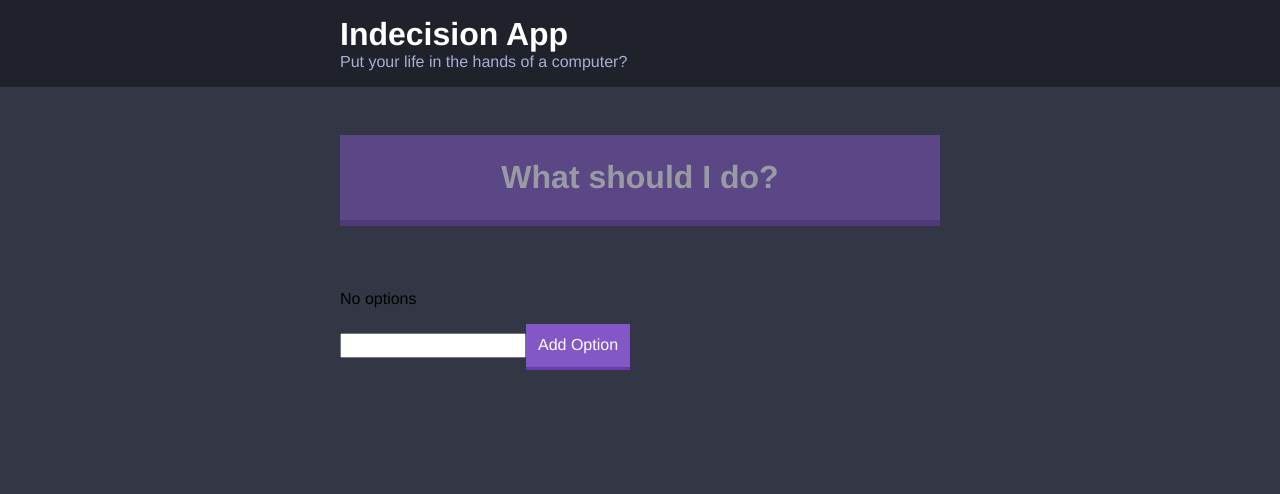
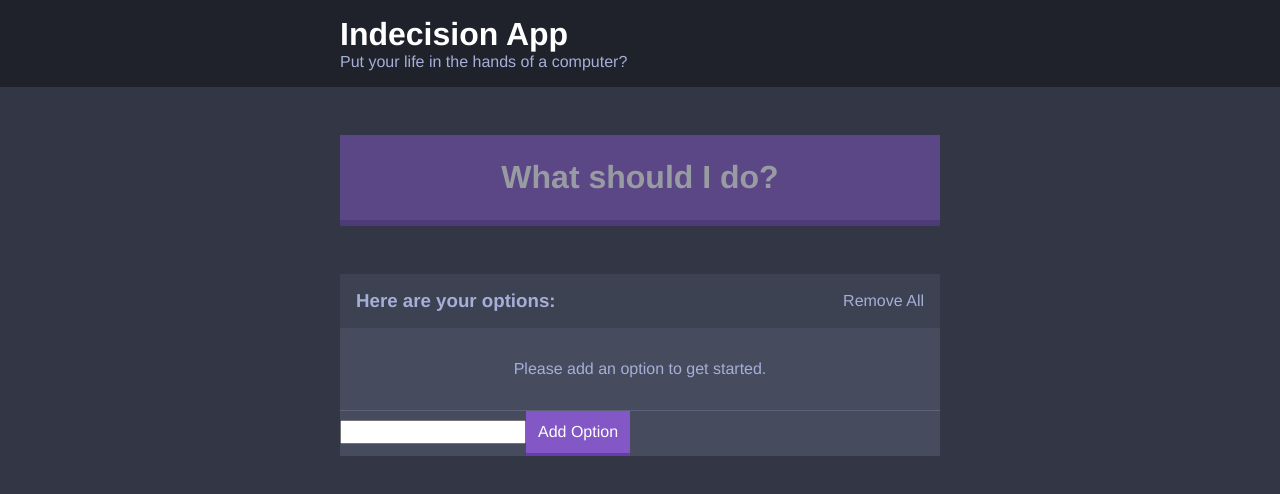
Before and after one commit to andy-wanganqi/learn-react-indecision, a React app: page / in a window 1280 px wide. Shown: the top 494 px of the page. Built offline with nearby package versions, Linux system fonts and the light colour scheme.

Commit message:
69. Styling the Options List

```diff
--- a/src/components/indecision-app.jsx
+++ b/src/components/indecision-app.jsx
@@ -85,6 +85,7 @@ class IndecisionApp extends React.Component {
             isOptionsValid={this.isOptionsValid()}
             handleMakeDecision={this.handleMakeDecision}
           />
+          <div className='widget'>
             <Options options={this.state.options}
               handleRemoveAllOptions={this.handleRemoveAllOptions}
               handleRemoveOption={this.handleRemoveOption}
@@ -92,6 +93,7 @@ class IndecisionApp extends React.Component {
             <OptionForm
               handleAddOption={this.handleAddOption}
             />
+          </div>
         </div>
         <OptionModal
           selectedOption={this.state.selectedOption}
--- a/src/components/options.jsx
+++ b/src/components/options.jsx
@@ -1,23 +1,27 @@
 import React from "react"
 import Option from './option.jsx'
 
-const Options = (props) => props.options.length > 0
-  ? (
-    <div>
-      <p>Here are your options:</p>
-      <div>
-        {
-          props.options.map((option) => <Option key={option} option={option} handleRemoveOption={props.handleRemoveOption} />)
-        }
-      </div>
+const Options = (props) => (
+  <div>
+    <div className="widget-header">
+      <h3 className="widget-header__title">Here are your options:</h3>
       <button
         className="button button--link"
         onClick={props.handleRemoveAllOptions}
       >Remove All</button>
     </div>
-  )
-  : (
-    <p>No options</p>
-  )
+
+    {props.options.length == 0 &&
+      <div className="widget__prompt">
+        <p>Please add an option to get started.</p>
+      </div>
+    }
+
+    {
+      props.options.map((option) => <Option key={option} option={option} handleRemoveOption={props.handleRemoveOption} />)
+    }
+  </div>
+)
+
 
 export default Options
--- a/src/styles/base/_settings.scss
+++ b/src/styles/base/_settings.scss
@@ -2,6 +2,8 @@ $off-black: #20222b;
 $off-white: #a5afd7;
 $dark-blue: #333745;
 $theme-purple: #8357c5;
+$theme-blue: #3c4251;
+$theme-light-blue: #464b5e;
 
 $size-0: 1.2rem;
 $size-1: 1.6rem;
--- /dev/null
+++ b/src/styles/components/_widget.scss
@@ -0,0 +1,26 @@
+.widget {
+  background: $theme-light-blue;
+  margin-bottom: $size-3;
+}
+
+.widget-header {
+  background: $theme-blue;
+  color: $off-white;
+  padding: $size-1;
+  display: flex;
+  justify-content: space-between;
+}
+
+.widget-header__title {
+  margin: 0;
+}
+
+.widget__prompt {
+  color: $off-white;
+  margin: none;
+  text-align: center;
+  padding: $size-1;
+  border-bottom: 1px solid lighten($theme-light-blue, 10%);
+  display: flex;
+  justify-content: space-around;
+}
--- a/src/styles/index.scss
+++ b/src/styles/index.scss
@@ -3,6 +3,7 @@
 @import './components/container';
 @import './components/header';
 @import './components/button';
+@import './components/widget';
 
 $brand-color: blue;
 
```
Lines whose indentation alone changed are shown as unchanged.
